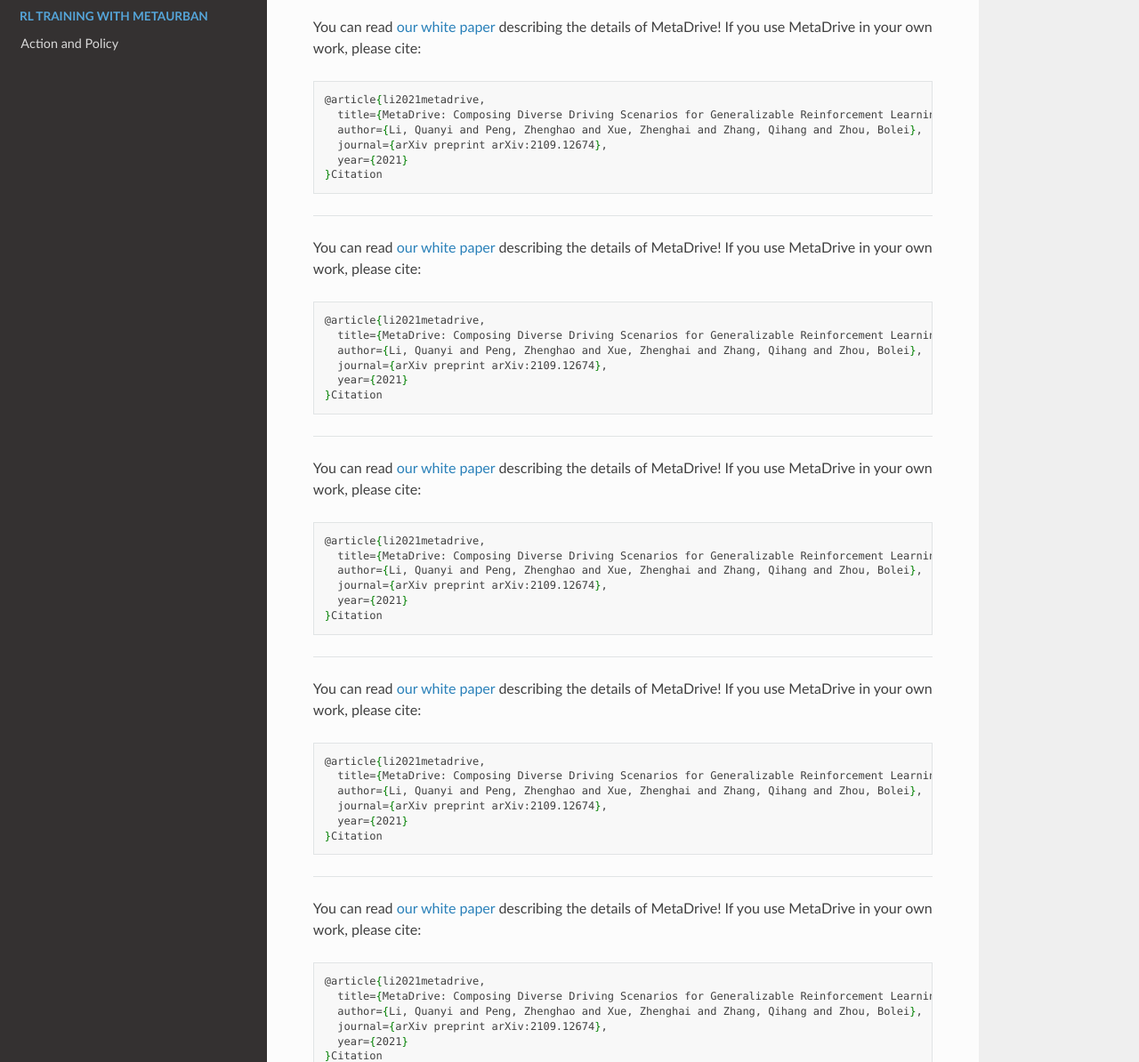
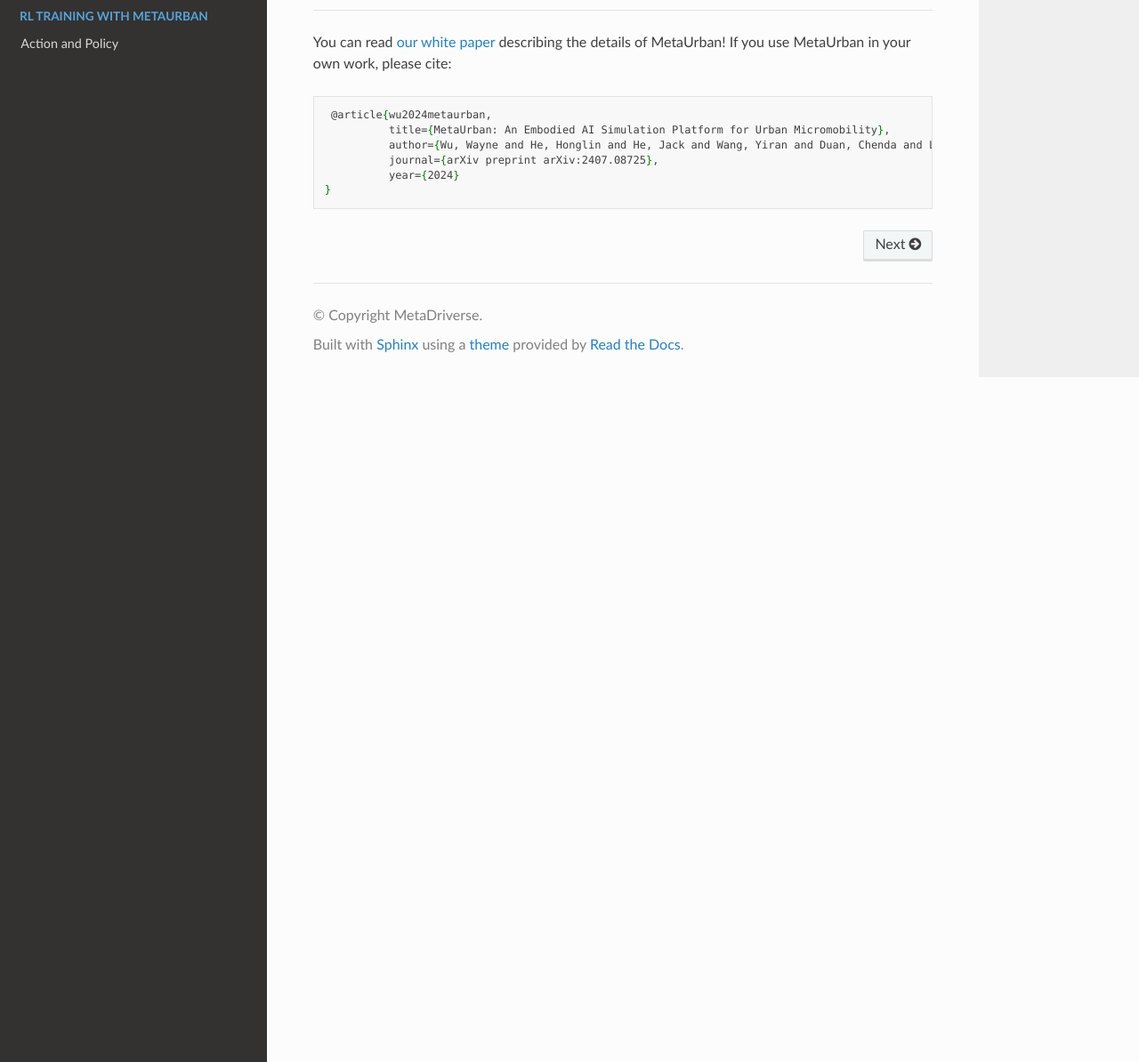
Before and after one commit to metadriverse/metaurban, a Sphinx documentation site: the page built from documentation/source/index.rst, in a window 1280 px wide and 1400 px high, scrolled down 1214 px. Shown: the part 206-1400 px from the top of the window at 89% size. Built offline with Sphinx 7.4.7 and the Read the Docs theme 3.1.0, drawn with Linux system fonts in a browser that asks for light colours; pages that are not in the unit, such as notebooks, are missing from menus; some of the changed text lies outside the part shown.

Commit message:
update index

```diff
--- a/documentation/source/index.rst
+++ b/documentation/source/index.rst
@@ -47,7 +47,7 @@
             <td>
                 <video style="display:block; width:100%; height:auto; "
                        autoplay="autoplay" muted loop="loop" controls playsinline>
-                    <source src="https://www.youtube.com/embed/vHuAzNxmfKc?autoplay=1&mute=1&loop=1&playlist=vHuAzNxmfKc&controls=1&rel=0&showinfo=0"
+                    <source src="https://drive.usercontent.google.com/download?id=1_xYL7IXuHc0b8DvghVvzpKeBQTsTxeUe&export=download&authuser=0&confirm=t&uuid=38f2baab-0bfb-47c0-b30d-13856e5370f6&at=AIrpjvNjYx73kS3vOzL5vO7NMb2P%3A1736881189963"
                             type="video/mp4"/>
                 </video>
             </td>
@@ -73,78 +73,7 @@
 And more can be found in `MetaDriverse <https://metadriverse.github.io/>`_ .
 
 Citation
-########
 
-You can read `our white paper <https://arxiv.org/pdf/2109.12674.pdf>`_ describing the details of MetaDrive! If you use MetaDrive in your own work, please cite:
-
-.. code-block:: latex
-
-    @article{li2021metadrive,
-      title={MetaDrive: Composing Diverse Driving Scenarios for Generalizable Reinforcement Learning},
-      author={Li, Quanyi and Peng, Zhenghao and Xue, Zhenghai and Zhang, Qihang and Zhou, Bolei},
-      journal={arXiv preprint arXiv:2109.12674},
-      year={2021}
-    }Citation
-########
-
-You can read `our white paper <https://arxiv.org/pdf/2109.12674.pdf>`_ describing the details of MetaDrive! If you use MetaDrive in your own work, please cite:
-
-.. code-block:: latex
-
-    @article{li2021metadrive,
-      title={MetaDrive: Composing Diverse Driving Scenarios for Generalizable Reinforcement Learning},
-      author={Li, Quanyi and Peng, Zhenghao and Xue, Zhenghai and Zhang, Qihang and Zhou, Bolei},
-      journal={arXiv preprint arXiv:2109.12674},
-      year={2021}
-    }Citation
-########
-
-You can read `our white paper <https://arxiv.org/pdf/2109.12674.pdf>`_ describing the details of MetaDrive! If you use MetaDrive in your own work, please cite:
-
-.. code-block:: latex
-
-    @article{li2021metadrive,
-      title={MetaDrive: Composing Diverse Driving Scenarios for Generalizable Reinforcement Learning},
-      author={Li, Quanyi and Peng, Zhenghao and Xue, Zhenghai and Zhang, Qihang and Zhou, Bolei},
-      journal={arXiv preprint arXiv:2109.12674},
-      year={2021}
-    }Citation
-########
-
-You can read `our white paper <https://arxiv.org/pdf/2109.12674.pdf>`_ describing the details of MetaDrive! If you use MetaDrive in your own work, please cite:
-
-.. code-block:: latex
-
-    @article{li2021metadrive,
-      title={MetaDrive: Composing Diverse Driving Scenarios for Generalizable Reinforcement Learning},
-      author={Li, Quanyi and Peng, Zhenghao and Xue, Zhenghai and Zhang, Qihang and Zhou, Bolei},
-      journal={arXiv preprint arXiv:2109.12674},
-      year={2021}
-    }Citation
-########
-
-You can read `our white paper <https://arxiv.org/pdf/2109.12674.pdf>`_ describing the details of MetaDrive! If you use MetaDrive in your own work, please cite:
-
-.. code-block:: latex
-
-    @article{li2021metadrive,
-      title={MetaDrive: Composing Diverse Driving Scenarios for Generalizable Reinforcement Learning},
-      author={Li, Quanyi and Peng, Zhenghao and Xue, Zhenghai and Zhang, Qihang and Zhou, Bolei},
-      journal={arXiv preprint arXiv:2109.12674},
-      year={2021}
-    }Citation
-########
-
-You can read `our white paper <https://arxiv.org/pdf/2109.12674.pdf>`_ describing the details of MetaDrive! If you use MetaDrive in your own work, please cite:
-
-.. code-block:: latex
-
-    @article{li2021metadrive,
-      title={MetaDrive: Composing Diverse Driving Scenarios for Generalizable Reinforcement Learning},
-      author={Li, Quanyi and Peng, Zhenghao and Xue, Zhenghai and Zhang, Qihang and Zhou, Bolei},
-      journal={arXiv preprint arXiv:2109.12674},
-      year={2021}
-    }Citation
 ########
 
 You can read `our white paper <https://arxiv.org/pdf/2407.08725.pdf>`_ describing the details of MetaUrban! If you use MetaUrban in your own work, please cite:
```
